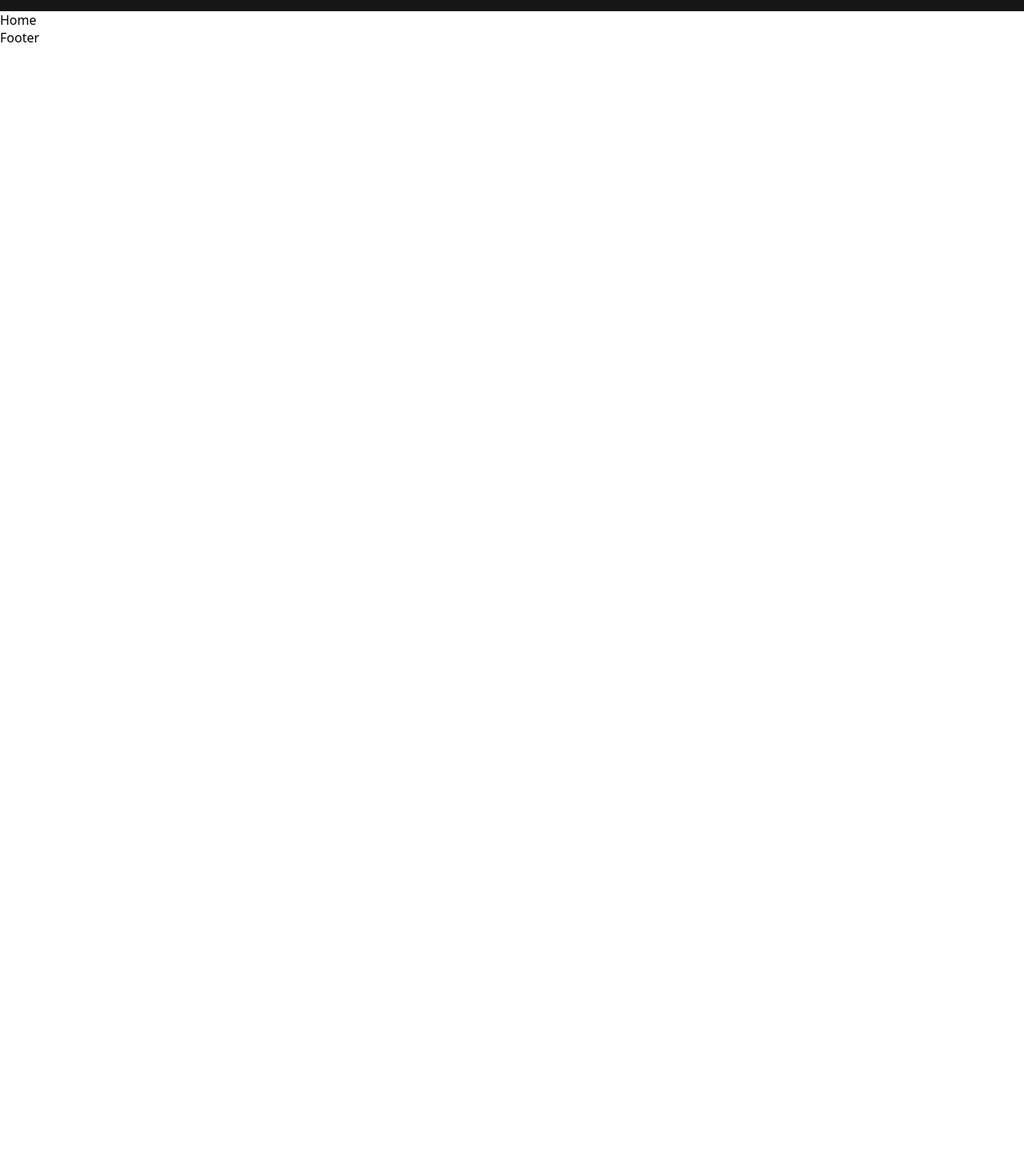
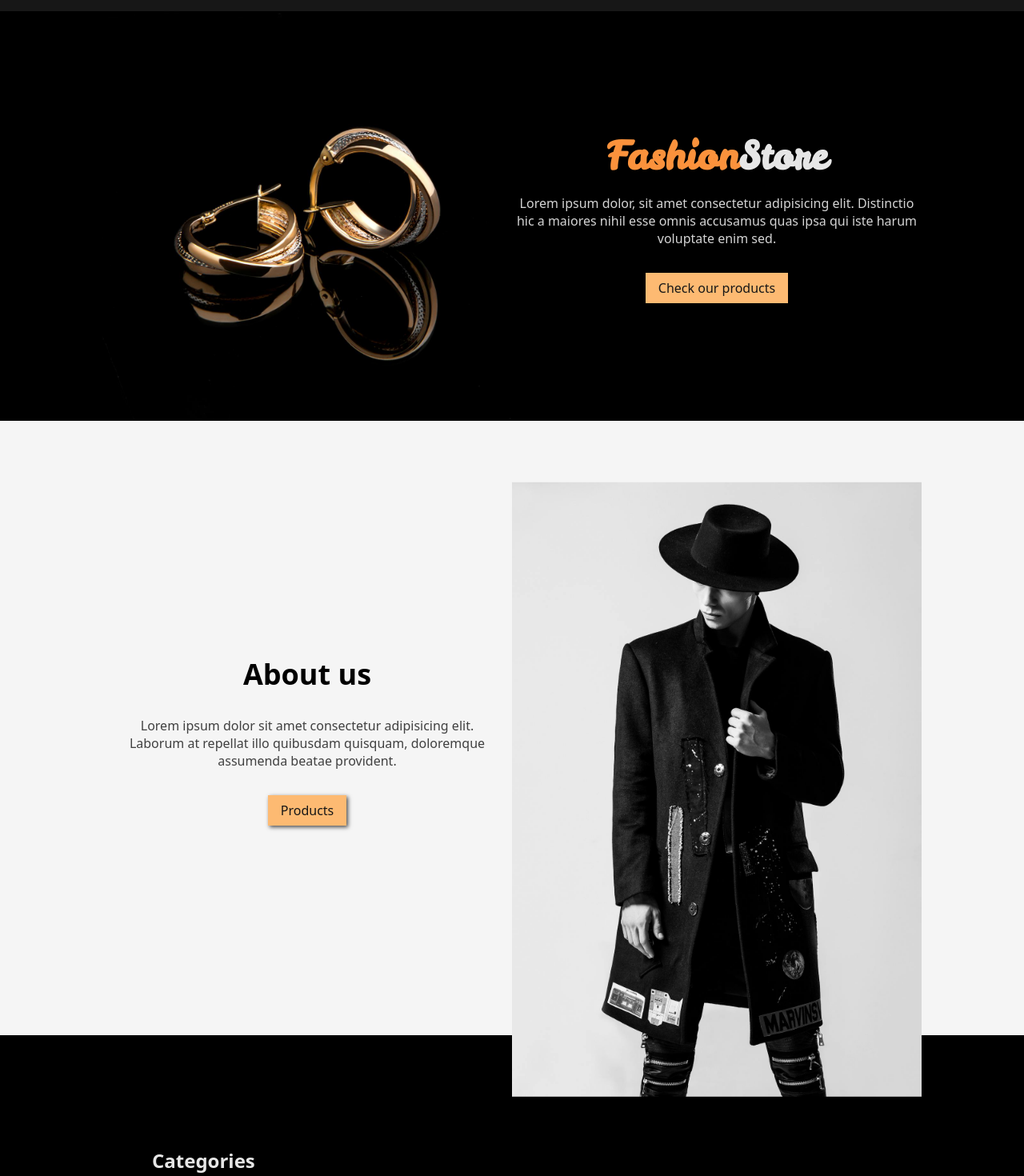
Before and after one commit to wsfer/shopping-cart, a React (Vite) app: page / in a window 1280 px wide. Shown: the part 40-1510 px from the top of the page at 80% size. Before the commit the page ends 800 px from the top, so only its background shows below. Built offline with nearby package versions, Linux system fonts and the light colour scheme.

Commit message:
feat: create Home page component

```diff
--- a/src/pages/Home/Home.jsx
+++ b/src/pages/Home/Home.jsx
@@ -1,7 +1,15 @@
-import styles from './Home.module.scss';
+import Hero from './Hero';
+import About from './About';
+import Categories from './Categories';
 
 function Home() {
-  return <main>Home</main>;
+  return (
+    <>
+      <Hero />
+      <About />
+      <Categories />
+    </>
+  );
 }
 
 export default Home;
```
Also changed, not shown: src/pages/Home/Home.module.scss (deleted).
